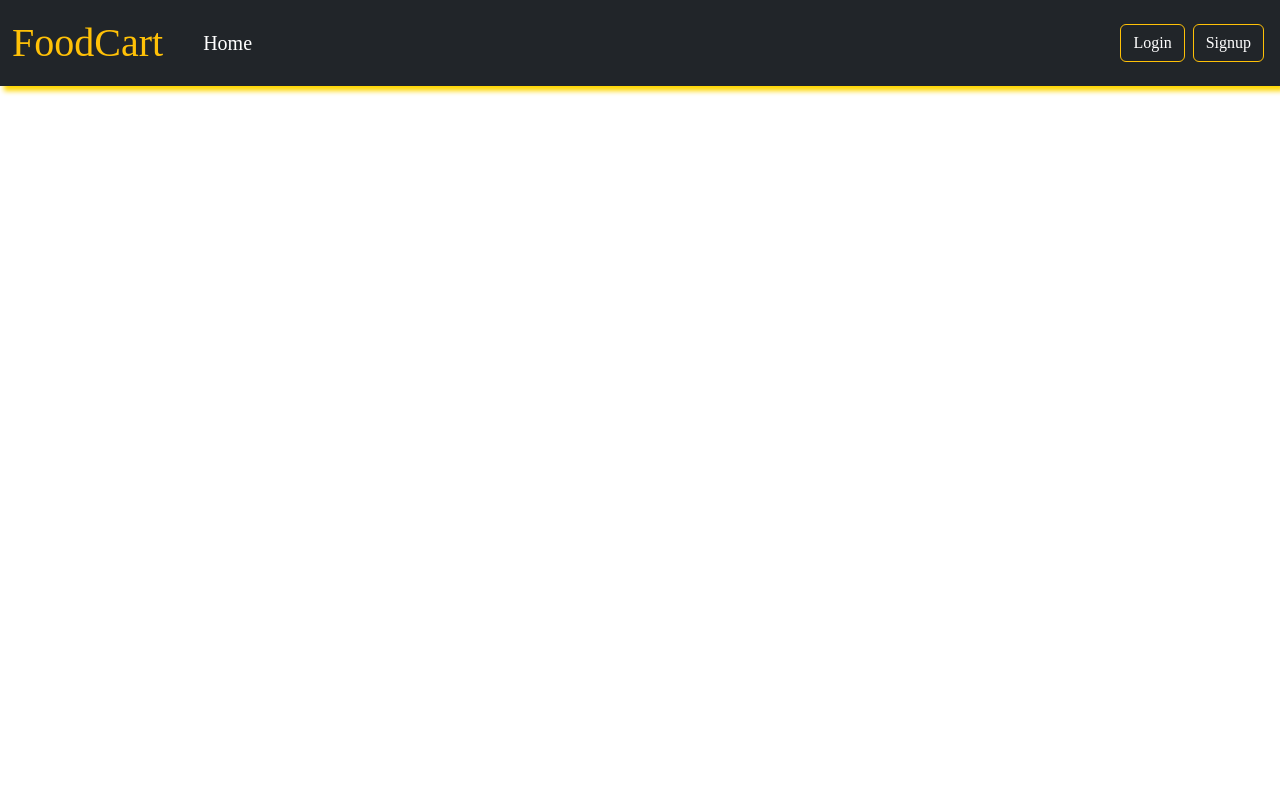
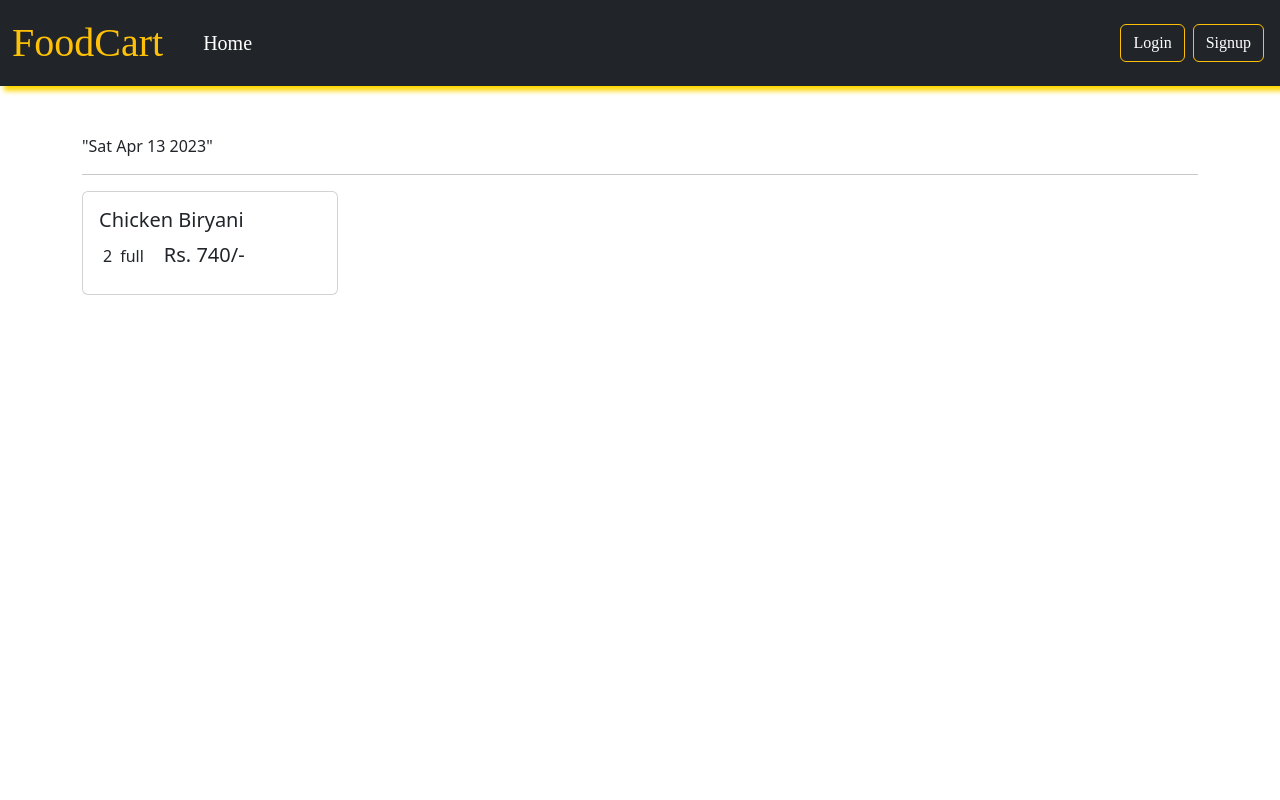
Before and after one commit to deewakar/foodcart-frontend, a React (Vite) app: page /myorders in a window 1280 px wide. Shown: the top 800 px of the page. Built offline with nearby package versions, Linux system fonts and the light colour scheme; no server answers; a web font is replaced by a local one.

Commit message:
Added MyOrders page

```diff
--- a/src/App.jsx
+++ b/src/App.jsx
@@ -5,6 +5,7 @@ import Home from './pages/Home';
 import Login from './pages/Login';
 import Signup from './pages/Signup';
 import Cart from './pages/Cart';
+import MyOrders from './pages/MyOrders';
 
 import Navbar from './components/Navbar';
 import Footer from './components/Footer';
@@ -19,6 +20,7 @@ export default function App() {
         <div className="d-flex flex-column min-vh-100">
       <Routes >
         <Route exact path="/" element={<Home />} />
+        <Route exact path="/myorders" element={<MyOrders />} />
         <Route exact path="/login" element={<Login />} />
         <Route exact path="/signup" element={<Signup />} />
         <Route exact path="/cart" element={<Cart />} />
--- a/src/components/Navbar.jsx
+++ b/src/components/Navbar.jsx
@@ -36,7 +36,7 @@ export default function Navbar() {
                 : ""}
               {(localStorage.getItem("token")) ?
                 <li className="nav-item">
-                  <Link className="nav-link fs-5 mx-3 active" aria-current="page" to="/myorder" >My Orders</Link>  {/* index.css - nav-link color white */}
+                  <Link className="nav-link fs-5 mx-3 active" aria-current="page" to="/myorders" >My Orders</Link>  {/* index.css - nav-link color white */}
                 </li> : ""}
             </ul>
             {(!localStorage.getItem("token")) ?
--- /dev/null
+++ b/src/pages/MyOrders.jsx
@@ -0,0 +1,66 @@
+import { useEffect, useState } from 'react'
+
+export default function MyOrder() {
+
+    const [orderData, setorderData] = useState({})
+
+    const getOrderHistory = async () => {
+        console.log(localStorage.getItem('userEmail'))
+        await fetch("http://localhost:5000/api/orderHistory", {
+            method: 'POST',
+            headers: {
+                'Content-Type': 'application/json'
+            },
+            body:JSON.stringify({
+                email:localStorage.getItem('userEmail')
+            })
+        }).then(async (res) => {
+            let response = await res.json()
+            //await setorderData(response)
+            console.log(response);
+        })
+
+
+
+
+    }
+
+    useEffect(() => {
+        getOrderHistory()
+    }, [])
+
+    return (
+        <div>
+            <div className='container'>
+                <div className='row'>
+
+                    <div>
+                        <div className='m-auto mt-5'>
+
+                           "Sat Apr 13 2023"
+                        </div>
+                            <hr />
+
+                            <div className='col-12 col-md-6 col-lg-3' >
+                                <div className="card mt-3" style={{ width: "16rem", maxHeight: "360px" }}>
+                                    {/*<img src="" className="card-img-top" alt="..." style={{ height: "120px", objectFit: "fill" }} />*/}
+                                    <div className="card-body">
+                                        <h5 className="card-title">Chicken Biryani</h5>
+                                        <div className='container w-100 p-0' style={{ height: "38px" }}>
+                                            <span className='m-1'>2</span>
+                                            <span className='m-1'>full</span>
+                                            <span className='m-1'>{}</span>
+                                            <div className=' d-inline ms-2 h-100 w-20 fs-5' >
+                                                Rs. 740/-
+                                            </div>
+                                        </div>
+                                    </div>
+                                </div>
+
+                            </div>
+                    </div>
+                </div>
+            </div>
+        </div>
+    );
+    }
```
